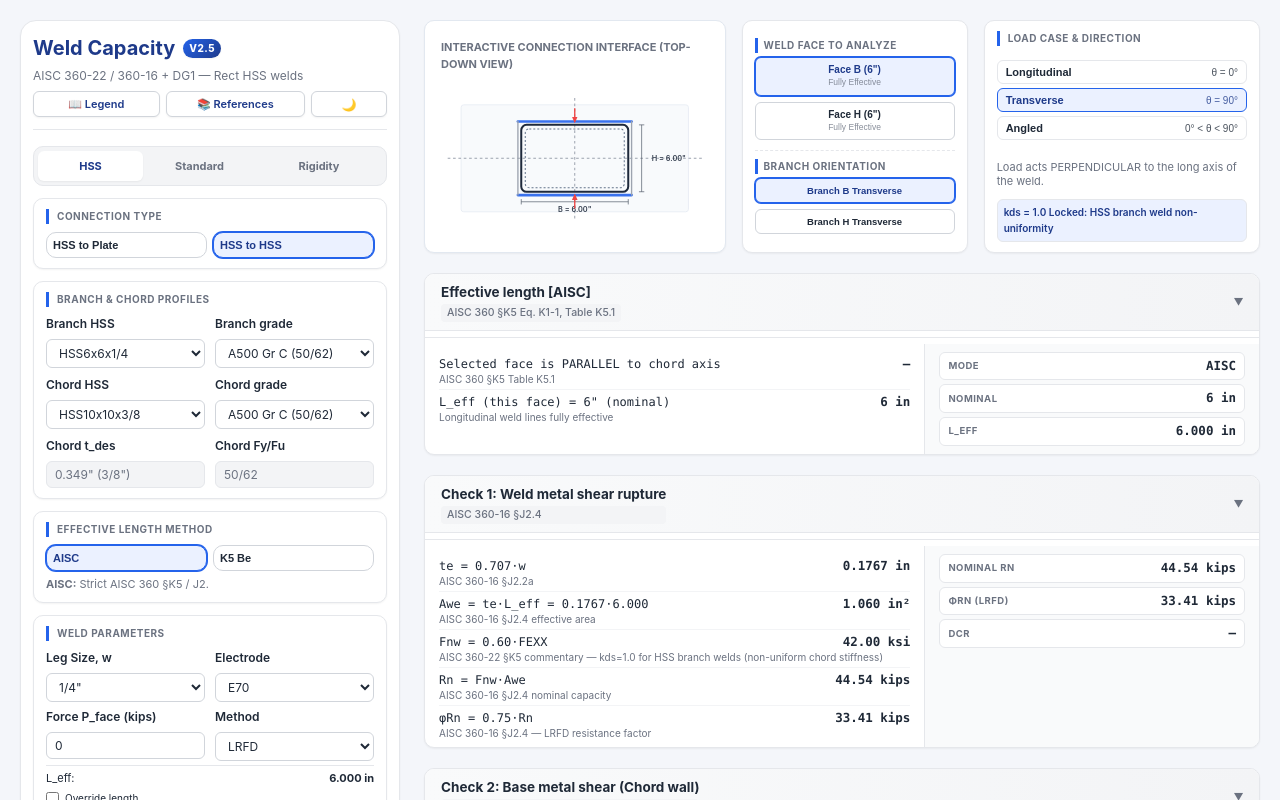
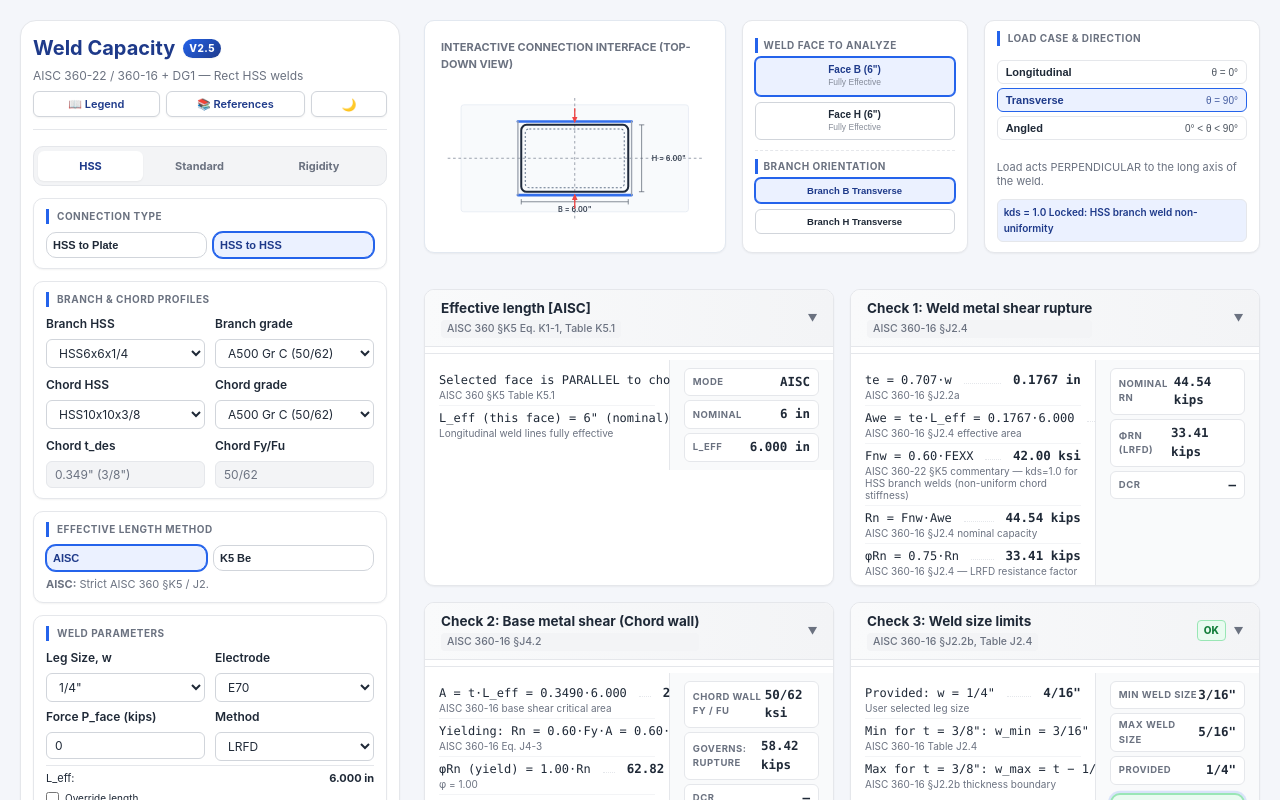
Before and after one commit to mEat89/weldCalc, a React (Vite) app: page / in a window 1280 px wide. Shown: the top 800 px of the page. Built offline with nearby package versions, Linux system fonts and the light colour scheme.

Commit message:
feat: migrate plate thickness selection to secure dropdown in HSS and Rigidity tabs, organize checks in a 2-column side-by-side grid, and add premium dotted leaders to trace rows

```diff
--- a/src/components/tabs/HSSTab.jsx
+++ b/src/components/tabs/HSSTab.jsx
@@ -7,6 +7,7 @@ import {
   FACE_TYPES,
   LENGTH_METHODS,
   LOAD_CASES,
+  COMMON_PLATE_T,
 } from "../../constants/steelData";
 import {
   calcWeldMetal,
@@ -331,10 +332,20 @@ export default function HSSTab({ activeTab, setActiveTab, tabs, setLegendOpen, s
                     })}
                   </select>
                 </Field>
-                <InchInput label="Plate tp" value={plateT} onChange={setPlateT} id="plate-thickness" />
-              </div>
-              <div>
-                <PlateQuickPick value={plateT} onChange={setPlateT} />
+                <Field label="Plate tp" id="plate-thickness-select">
+                  <select
+                    id="plate-thickness-select"
+                    value={plateT}
+                    onChange={(e) => setPlateT(parseFloat(e.target.value))}
+                    className="form-select compact"
+                  >
+                    {COMMON_PLATE_T.map((t) => (
+                      <option key={t} value={t}>
+                        {toFraction(t)} ({t.toFixed(3)}")
+                      </option>
+                    ))}
+                  </select>
+                </Field>
               </div>
             </div>
           ) : (
@@ -651,8 +662,10 @@ export default function HSSTab({ activeTab, setActiveTab, tabs, setLegendOpen, s
           </div>
         )}
 
-        {/* Effective Length Trace (Collapsible) */}
-        {faceLen && (() => {
+        {/* Checks grid (2 columns side-by-side) */}
+        <div className="checks-grid">
+          {/* Effective Length Trace (Collapsible) */}
+          {faceLen && (() => {
           let traceSteps = [];
           let codeRef = "";
 
@@ -825,6 +838,7 @@ export default function HSSTab({ activeTab, setActiveTab, tabs, setLegendOpen, s
             }}
           />
         )}
+        </div>
 
         {/* Governing limit DCR box */}
         {governing && governing.status && (
--- a/src/components/tabs/PlateRigidityTab.jsx
+++ b/src/components/tabs/PlateRigidityTab.jsx
@@ -183,10 +183,20 @@ export default function PlateRigidityTab({ activeTab, setActiveTab, tabs, setLeg
                   })}
                 </select>
               </Field>
-              <InchInput label="tp (thickness)" value={tp} onChange={setTp} min={0.25} step={0.0625} id="plate-tp" />
-            </div>
-            <div>
-              <PlateQuickPick value={tp} onChange={setTp} />
+              <Field label="tp (thickness)" id="plate-tp-select">
+                <select
+                  id="plate-tp-select"
+                  value={tp}
+                  onChange={(e) => setTp(parseFloat(e.target.value))}
+                  className="form-select compact"
+                >
+                  {COMMON_PLATE_T.map((t) => (
+                    <option key={t} value={t}>
+                      {toFraction(t)} ({t.toFixed(3)}")
+                    </option>
+                  ))}
+                </select>
+              </Field>
             </div>
           </div>
         </div>
@@ -351,8 +361,10 @@ export default function PlateRigidityTab({ activeTab, setActiveTab, tabs, setLeg
         {tAutoError && <div className="error-alert"><strong>Tension error:</strong> {tAutoError}</div>}
         {errors.length > 0 && errors.map((e, i) => <div key={i} className="error-alert">{e}</div>)}
 
-        {/* Check 1: Method B (elastic plate bending) (Collapsible) */}
-        {mB && (
+        {/* Checks grid (2 columns side-by-side) */}
+        <div className="checks-grid">
+          {/* Check 1: Method B (elastic plate bending) (Collapsible) */}
+          {mB && (
           <CheckBlock
             title="Check 1 — Method B: Elastic Plate Bending"
             codeRef="σmax = 6·Tu·x / (beff·t²) ≤ Fy"
@@ -427,6 +439,7 @@ export default function PlateRigidityTab({ activeTab, setActiveTab, tabs, setLeg
             }}
           />
         )}
+        </div>
 
         {/* Rigidity Verdict Panel */}
         {verdict && (
--- a/src/components/tabs/StandardShapesTab.jsx
+++ b/src/components/tabs/StandardShapesTab.jsx
@@ -350,8 +350,10 @@ export default function StandardShapesTab({ activeTab, setActiveTab, tabs, setLe
           </div>
         )}
 
-        {/* Check 1: Weld Metal */}
-        {weld && (
+        {/* Checks grid (2 columns side-by-side) */}
+        <div className="checks-grid">
+          {/* Check 1: Weld Metal */}
+          {weld && (
           <CheckBlock
             title="Check 1: Weld metal shear rupture"
             codeRef="AISC 360-16 §J2.4"
@@ -431,6 +433,7 @@ export default function StandardShapesTab({ activeTab, setActiveTab, tabs, setLe
             }}
           />
         )}
+        </div>
 
         {/* Governing limit state */}
         {governing && governing.status && (
--- a/src/index.css
+++ b/src/index.css
@@ -109,7 +109,7 @@ body {
 
 /* 2. Layout & Page Containers */
 .app-container {
-  max-width: 1440px;
+  max-width: 1600px;
   margin: 0 auto;
   padding: 20px;
 }
@@ -119,6 +119,19 @@ body {
   grid-template-columns: 380px 1fr;
   gap: 24px;
   align-items: start;
+}
+
+.checks-grid {
+  display: grid;
+  grid-template-columns: 1fr 1fr;
+  gap: 16px;
+  margin-top: 16px;
+}
+
+@media (max-width: 992px) {
+  .checks-grid {
+    grid-template-columns: 1fr;
+  }
 }
 
 @media (max-width: 1024px) {
@@ -578,8 +591,18 @@ body {
   display: flex;
   justify-content: space-between;
   align-items: baseline;
-  gap: 8px;
+  gap: 4px;
   line-height: 1.25;
+  width: 100%;
+}
+
+.trace-row::after {
+  content: "";
+  flex-grow: 1;
+  border-bottom: 1px dotted var(--border-color);
+  margin: 0 8px;
+  order: 2;
+  min-width: 12px;
 }
 
 .trace-eq {
@@ -587,6 +610,8 @@ body {
   font-size: 12px;
   color: var(--text-main);
   word-break: break-all;
+  order: 1;
+  flex-shrink: 0;
 }
 
 .trace-val {
@@ -594,6 +619,8 @@ body {
   font-weight: 700;
   font-size: 12.5px;
   color: var(--text-main);
+  order: 3;
+  flex-shrink: 0;
 }
 
 .trace-ref {
```
